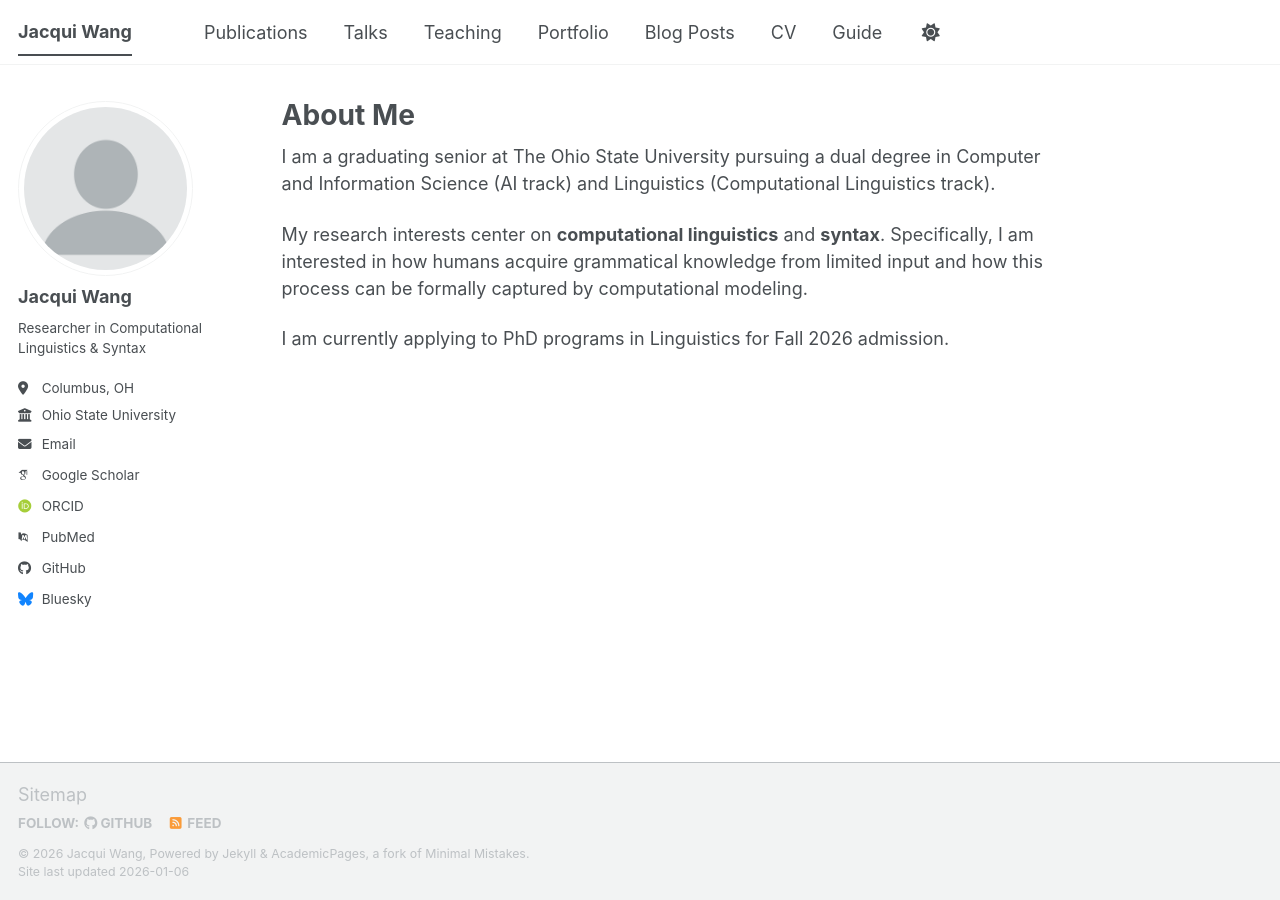
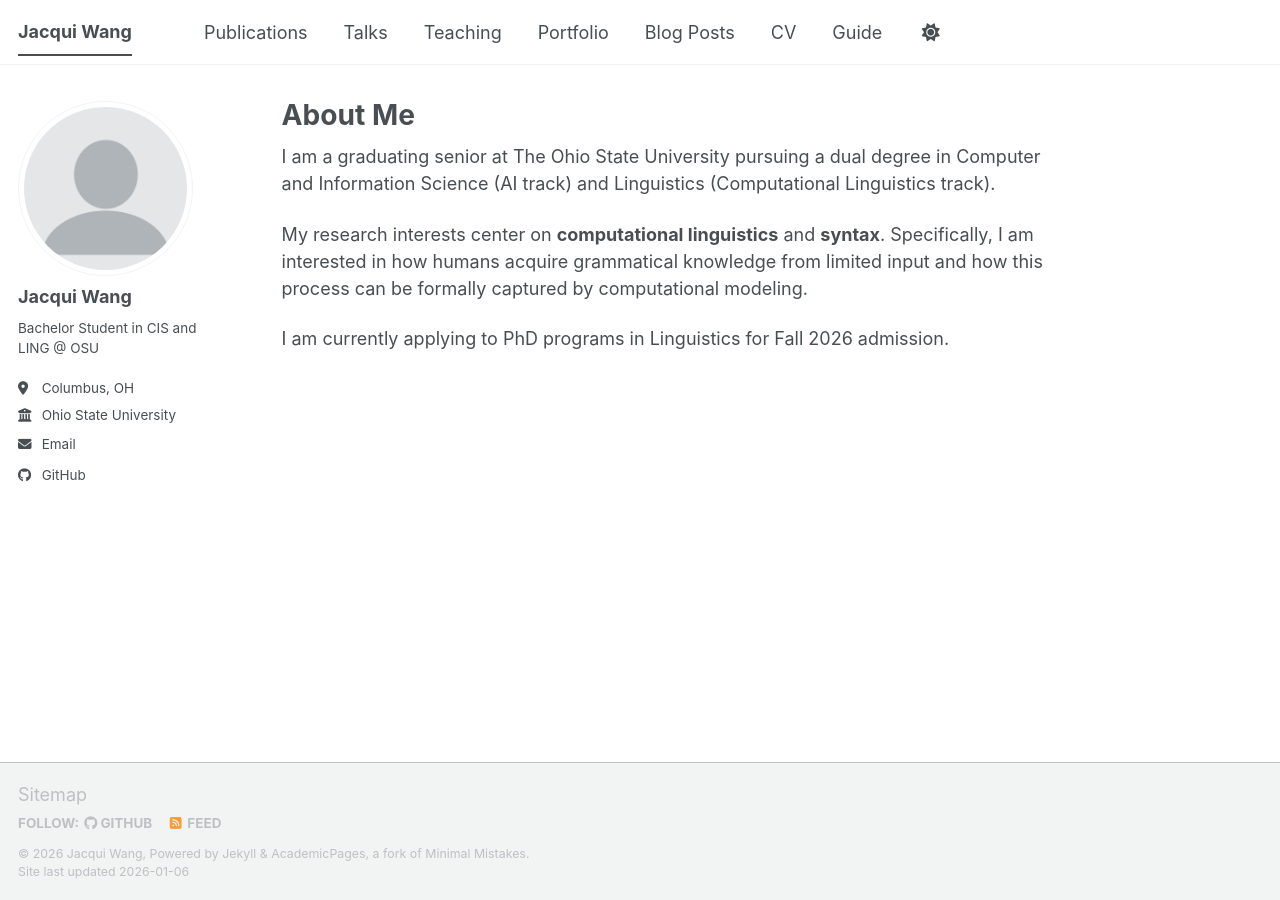
Before and after one commit to kumaya24/kumaya24.github.io, a Jekyll site: the page built from index.md, in a window 1280 px wide. Built offline with Jekyll 4.4.1, drawn with Linux system fonts in a browser that asks for light colours; some web fonts are replaced; a script bundle is joined from its source files by our own code; library files that are not in the unit come from our copies; some of the changed lines change nothing that is shown.

Commit message:
Update _config.yml

```diff
--- a/_config.yml
+++ b/_config.yml
@@ -25,7 +25,7 @@ author:
   avatar           : "profile.png"
   name             : "Jacqui Wang"
   pronouns         : # example: "she/her"
-  bio              : "Researcher in Computational Linguistics & Syntax"
+  bio              : "Bachelor Student in CIS and LING @ OSU"
   location         : "Columbus, OH"
   employer         : "Ohio State University"
   uri              : # URL
@@ -34,13 +34,13 @@ author:
   # Academic websites
   academia         : # URL
   arxiv            : # URL - Update with the correct link to your profile
-  googlescholar    : ""
+  googlescholar    :
   inspire-hep      : # URL
   impactstory      : # URL
-  orcid            : "https://orcid.org/yourorcidurl"
+  orcid            :
   semantic         : # URL
   ssrn             : # URL
-  pubmed           : "https://www.ncbi.nlm.nih.gov/pubmed/?term=john+snow"
+  pubmed           :
   researchgate     : # URL
   scopus           : # URL
   zotero           : # URL
@@ -50,13 +50,13 @@ author:
   bitbucket        : # Username - Update with your username on the site
   codepen          : # Username
   dribbble         : # Username
-  github           : "academicpages"
+  github           : "kumaya24"
   kaggle           : # Username
   stackoverflow    : # User number or user number and name (i.e., use "1" or "1/jeff-atwood")
 
   # Social media
   artstation       : # Username
-  bluesky          : "bsky.app" # Replace this with you Bluesky username
+  bluesky          :  # Replace this with you Bluesky username
   facebook         : # Username
   flickr           : # Username
   foursquare       : # Username
```
